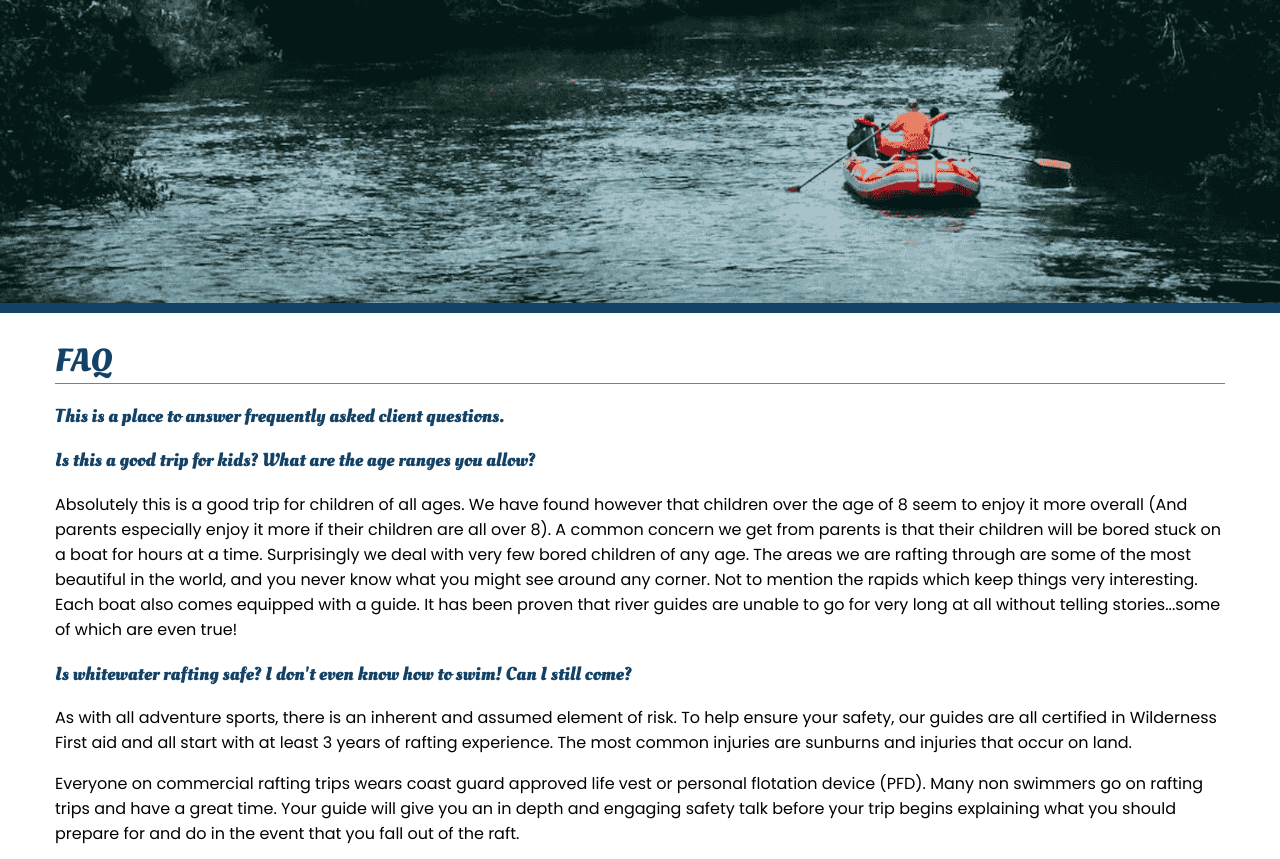
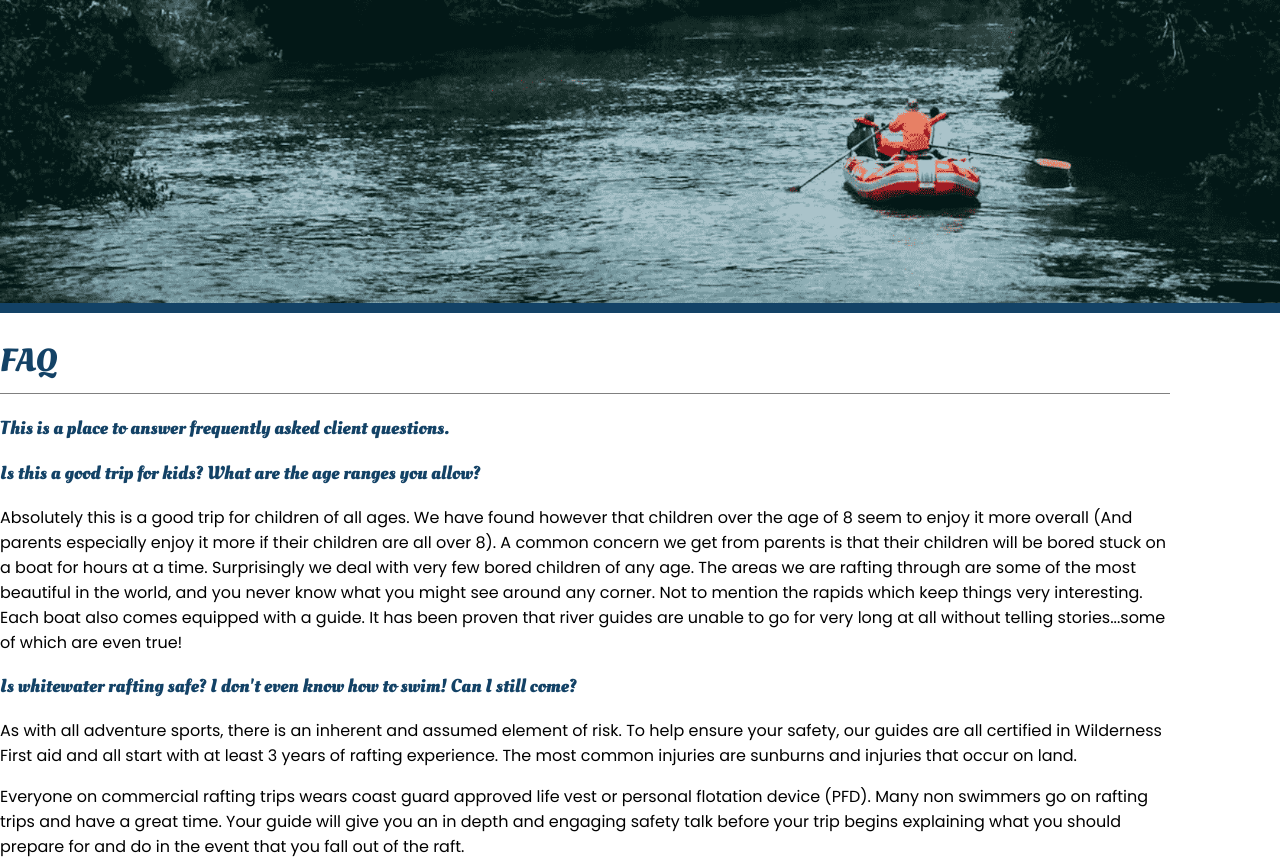
Before and after one commit to Graciel001/WDD-130---Web-Fundamentals, a plain HTML site: page wwr/faq.html in a window 1280 px wide. Shown: the part 100-959 px from the top of the page. Drawn offline with Linux system fonts and the light colour scheme.

Commit message:
benjamin

```diff
--- a/wwr/styles/style.css
+++ b/wwr/styles/style.css
@@ -279,7 +279,7 @@ footer p a:hover {
 }
 .faq-page h1 {
     border-bottom: 1px solid gray;
-    margin-bottom: 10px;
+    padding-bottom: 10px;
 }
 .faq-page h1, .faq-page h2, .faq-page h3, .faq-page h4{
     color: var(--primary-color);
@@ -289,12 +289,16 @@ footer p a:hover {
 }
 .faq-page .content{
     text-align: center;
+    padding: 10px;
+    margin: 10px;
 }
 @media (min-width: 768px){
     .faq-page .content{
         width: 500px;
         margin: 0 auto;
         text-align: initial;
+        padding: 0;
+        margin: 0;
     }
 }
 @media (min-width: 992px){
```
